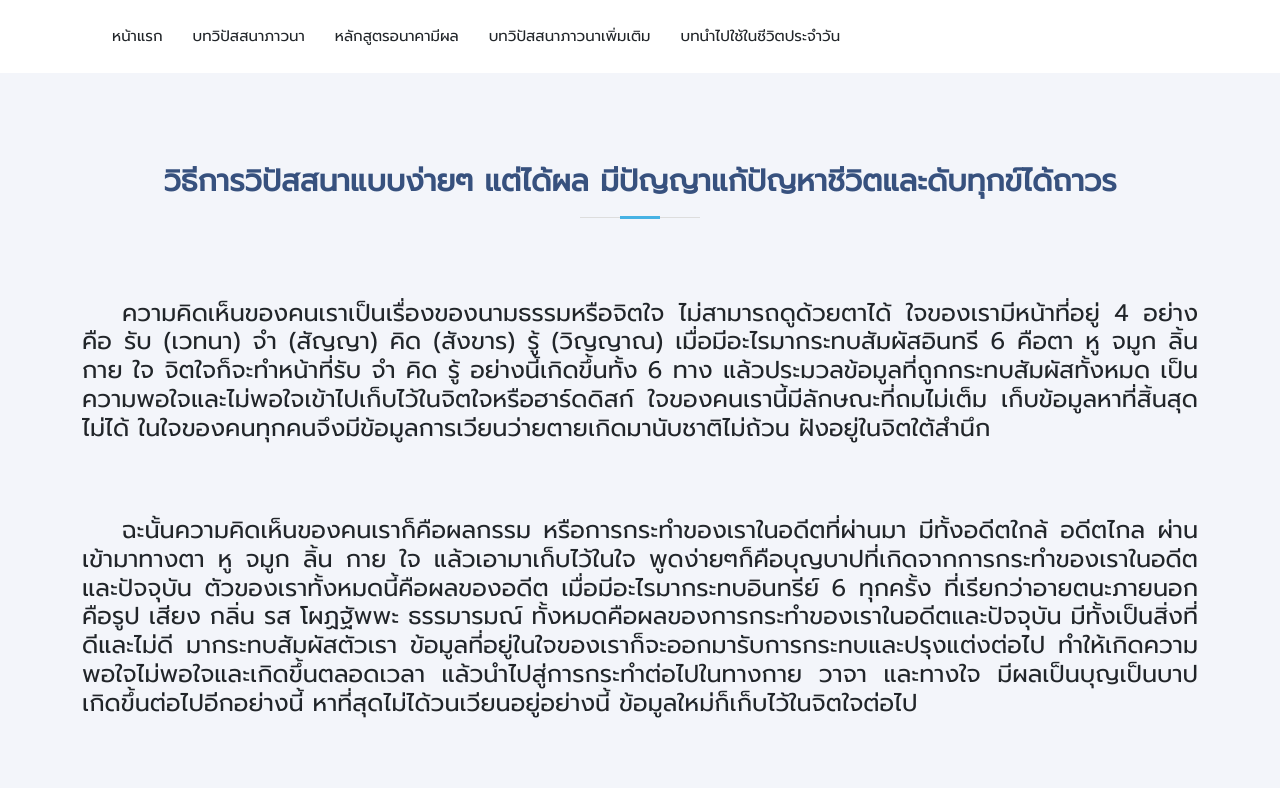
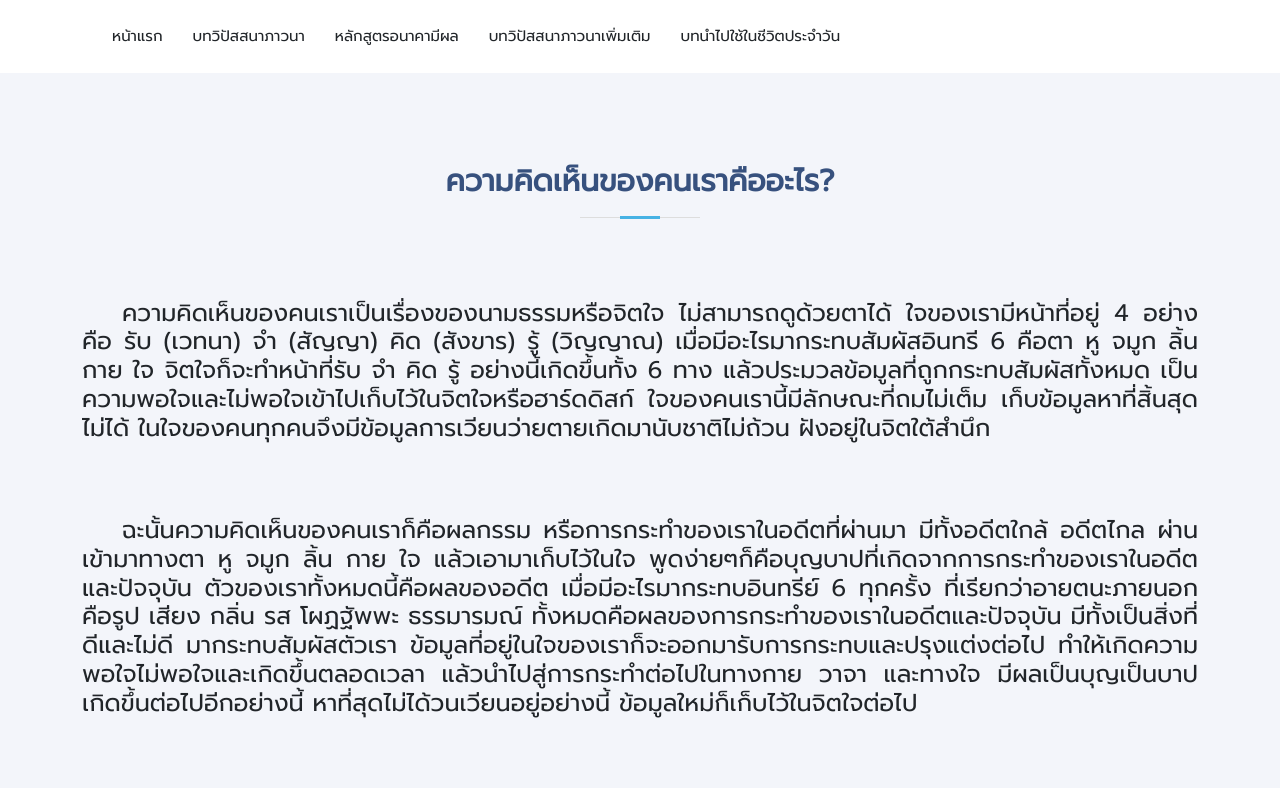
Before and after one commit to openmymai/lifelearning, a Next.js app: page /life10 in a window 1280 px wide. Shown: the top 788 px of the page. Built offline with nearby package versions, Linux system fonts and the light colour scheme; a web font is replaced by a local one.

Commit message:
Fix life08 and life10 topic

```diff
--- a/pages/life08.js
+++ b/pages/life08.js
@@ -6,7 +6,7 @@ const Life08 = () => {
       <section id="hero2" className="team section-bg">
         <div className="container" data-aos="fade-up">
           <div className="section-title">
-            <h2>การรู้เท่าทันความพอใจและไม่พอใจแก้ปัญหาหรือดับทุกข์ได้</h2>
+            <h2>ไตรสิกขาในพระไตรปิฎกเข้าใจถูกต้องแล้วหรือ?</h2>
           </div>
           <h4>
             <p>ไตรสิกขาในพระไตรปิฎกที่พระพุทธเจ้าตรัสรู้ได้สอนให้กับพระภิกษุวัชชีบุตรนำไปปฏิบัตินั้นมีสาเหตุมาจากพระพุทธเจ้าได้กำหนดธรรมวินัยไว้ในขณะนั้น 150 ข้อ
--- a/pages/life10.js
+++ b/pages/life10.js
@@ -6,7 +6,7 @@ const Life10 = () => {
       <section id="hero2" className="team section-bg">
         <div className="container" data-aos="fade-up">
           <div className="section-title">
-            <h2>วิธีการวิปัสสนาแบบง่ายๆ แต่ได้ผล มีปัญญาแก้ปัญหาชีวิตและดับทุกข์ได้ถาวร</h2>
+            <h2>ความคิดเห็นของคนเราคืออะไร?</h2>
           </div>
           <h4>
             <p>ความคิดเห็นของคนเราเป็นเรื่องของนามธรรมหรือจิตใจ ไม่สามารถดูด้วยตาได้ ใจของเรามีหน้าที่อยู่ 4 อย่าง คือ รับ (เวทนา) จำ (สัญญา) คิด (สังขาร) รู้ (วิญญาณ)
```
